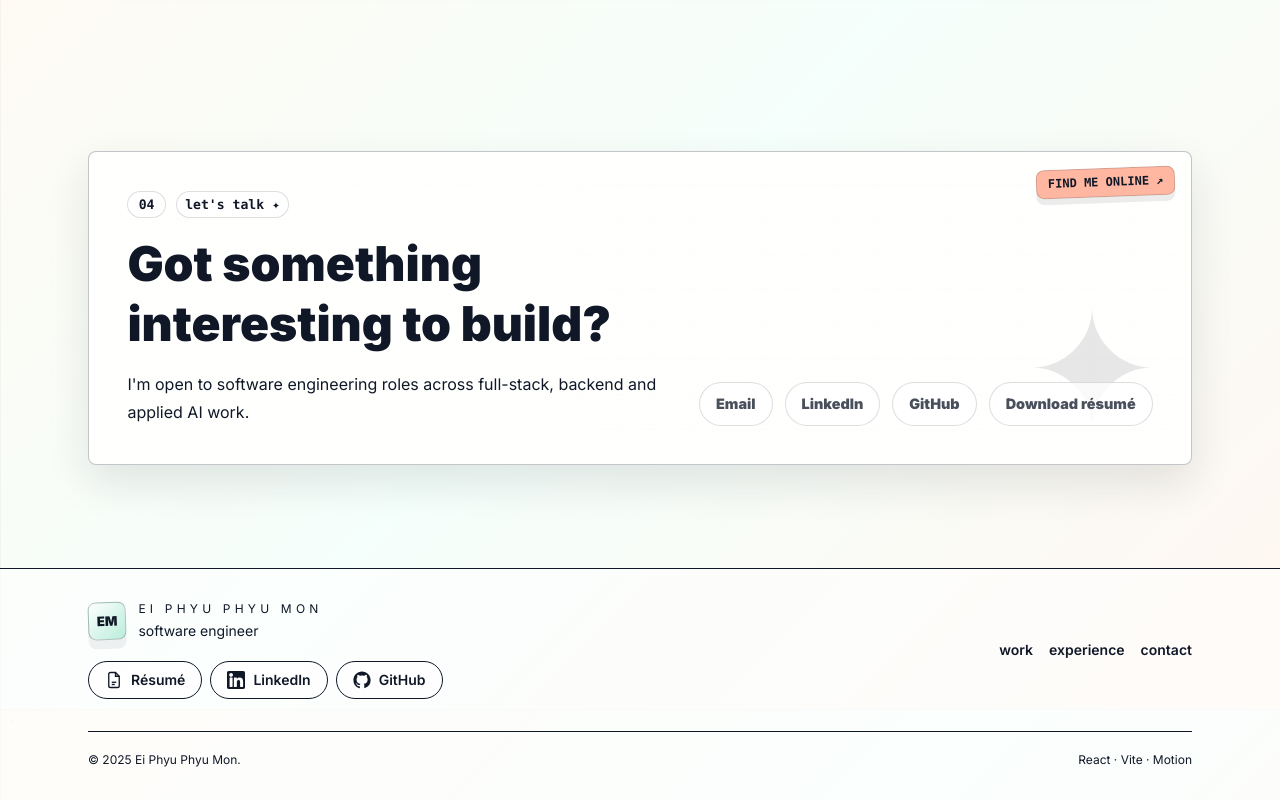
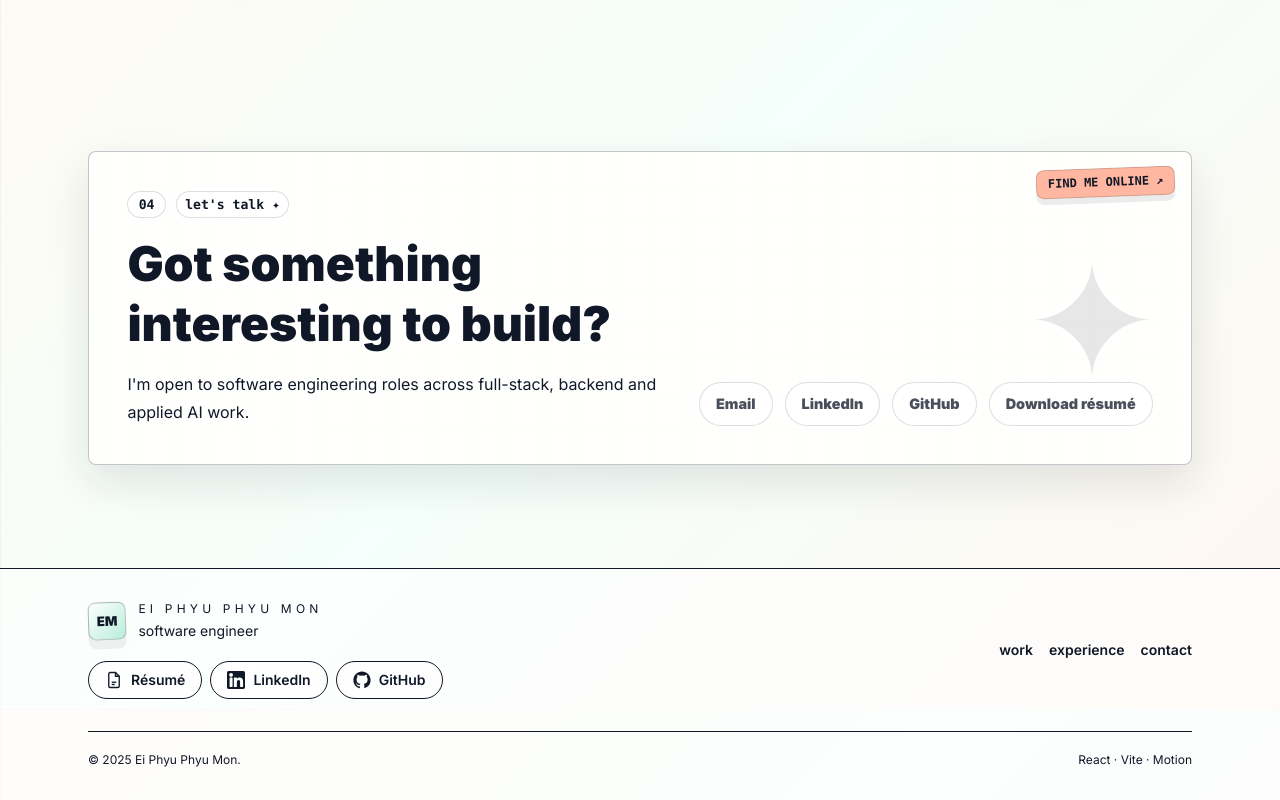
Before and after one commit to eppm27/website, a React (Vite) app: page / in a window 1280 px wide. Shown: the part 4091-4891 px from the top of the page. Built offline with nearby package versions, Linux system fonts and the light colour scheme.

Commit message:
Adjust decorative star placement

```diff
--- a/src/components/Home.jsx
+++ b/src/components/Home.jsx
@@ -20,7 +20,7 @@ const Home = () => {
         >
           <Sticker tone="mint" rotate="-2deg">open to SWE roles ↗</Sticker>
           <Doodle className="left-[78%] top-4 hidden sm:block">✦</Doodle>
-          <Doodle className="left-[4%] top-[62%] hidden lg:block">⋆</Doodle>
+          <Doodle className="left-[88%] top-[36%] hidden lg:block">⋆</Doodle>
 
           <p className="hero-name">Ei Phyu Phyu Mon</p>
           <h1>Software Engineer</h1>
--- a/src/index.css
+++ b/src/index.css
@@ -790,7 +790,8 @@ select:focus-visible,
 .contact-panel::after {
   position: absolute;
   right: clamp(1rem, 4vw, 2rem);
-  bottom: 1rem;
+  top: clamp(3.5rem, 9vw, 5.5rem);
+  z-index: 0;
   color: rgba(16, 24, 40, 0.1);
   content: "✦";
   font-size: clamp(5rem, 13vw, 10rem);
```
